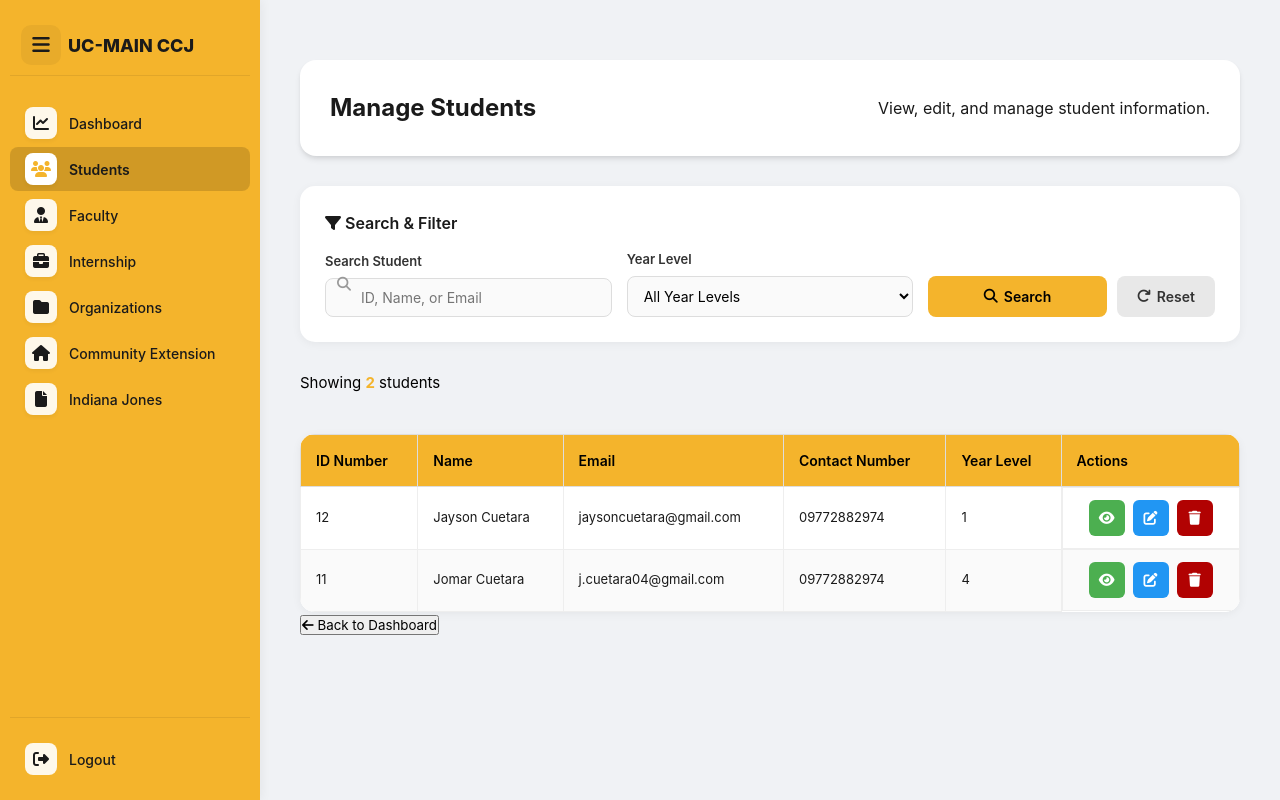
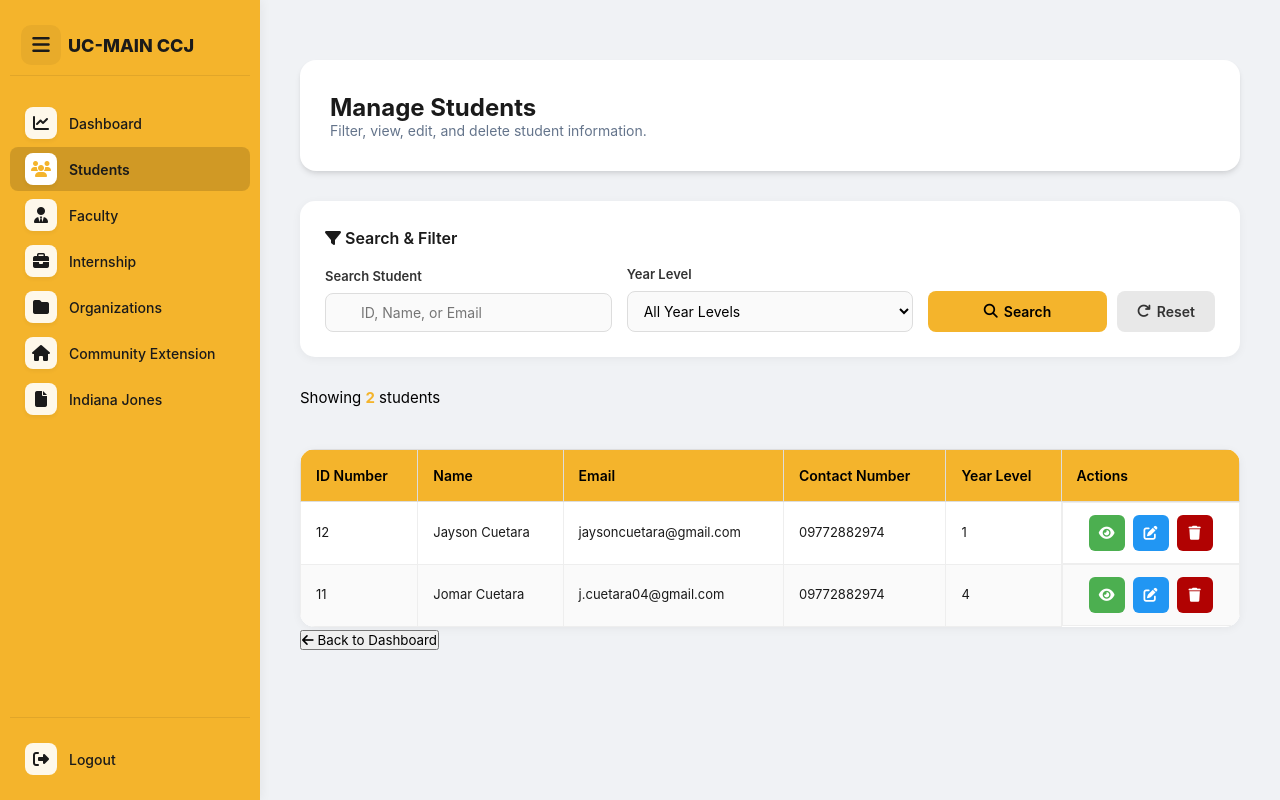
Before and after one commit to jcuetara-git/Information-Management-System, a PHP site: page /admin/manage-students.php in a window 1280 px wide. Run offline with PHP 8.4, Linux system fonts and the light colour scheme; a user stored in the database is signed in; data comes from the database, SQL or seed files in the repository.

Commit message:
minor changes of the student menu

```diff
--- a/admin/manage-students.php
+++ b/admin/manage-students.php
@@ -75,7 +75,6 @@ $total_results = $result->num_rows;
     <!-- Custom CSS -->
     <link rel="stylesheet" href="../assets/css/admin-dashboard.css">
     <link rel="stylesheet" href="../assets/css/manage-students.css">
-    <link rel="stylesheet" href="../assets/css/manage-students-enhanced.css">
 </head>
 
 <body>
@@ -136,8 +135,10 @@ $total_results = $result->num_rows;
 
         <!-- Welcome Section -->
         <section class="card welcome-card" aria-label="Welcome Section">
-            <h2>Manage Students</h2>
-            <p>View, edit, and manage student information.</p>
+            <div class="welcome-content">
+                <h2>Manage Students</h2>
+                <p>Filter, view, edit, and delete student information.</p>
+            </div>
         </section>
 
         <!-- Messages -->
@@ -161,7 +162,6 @@ $total_results = $result->num_rows;
             <form method="GET" class="filters-grid">
                 <div class="filter-group search-input">
                     <label for="search">Search Student</label>
-                    <i class="fa-solid fa-search search-icon"></i>
                     <input type="text" id="search" name="search" placeholder="ID, Name, or Email" value="<?= htmlspecialchars($search) ?>">
                 </div>
 
--- a/assets/css/admin-dashboard.css
+++ b/assets/css/admin-dashboard.css
@@ -266,6 +266,7 @@ body {
 
 /* ================= WELCOME CARD ================= */
 .welcome-card {
+    margin-top: 100px;
     display: flex;
     justify-content: space-between;
     align-items: center;
@@ -280,7 +281,7 @@ body {
 
 .welcome-content p {
     color: var(--text-muted);
-    font-size: 13px;
+    font-size: 14px;
 }
 
 .welcome-date {
--- a/assets/css/manage-students.css
+++ b/assets/css/manage-students.css
@@ -1,4 +1,4 @@
-/* ================= MANAGE STUDENTS TABLE STYLES ================= */
+/* MANAGE STUDENTS TABLE STYLES */
 
 .table-container {
     overflow-x: auto;
```
Also changed, not shown: uploads/profile_11_6a31358de6cf18.04126532.jpg (added).
